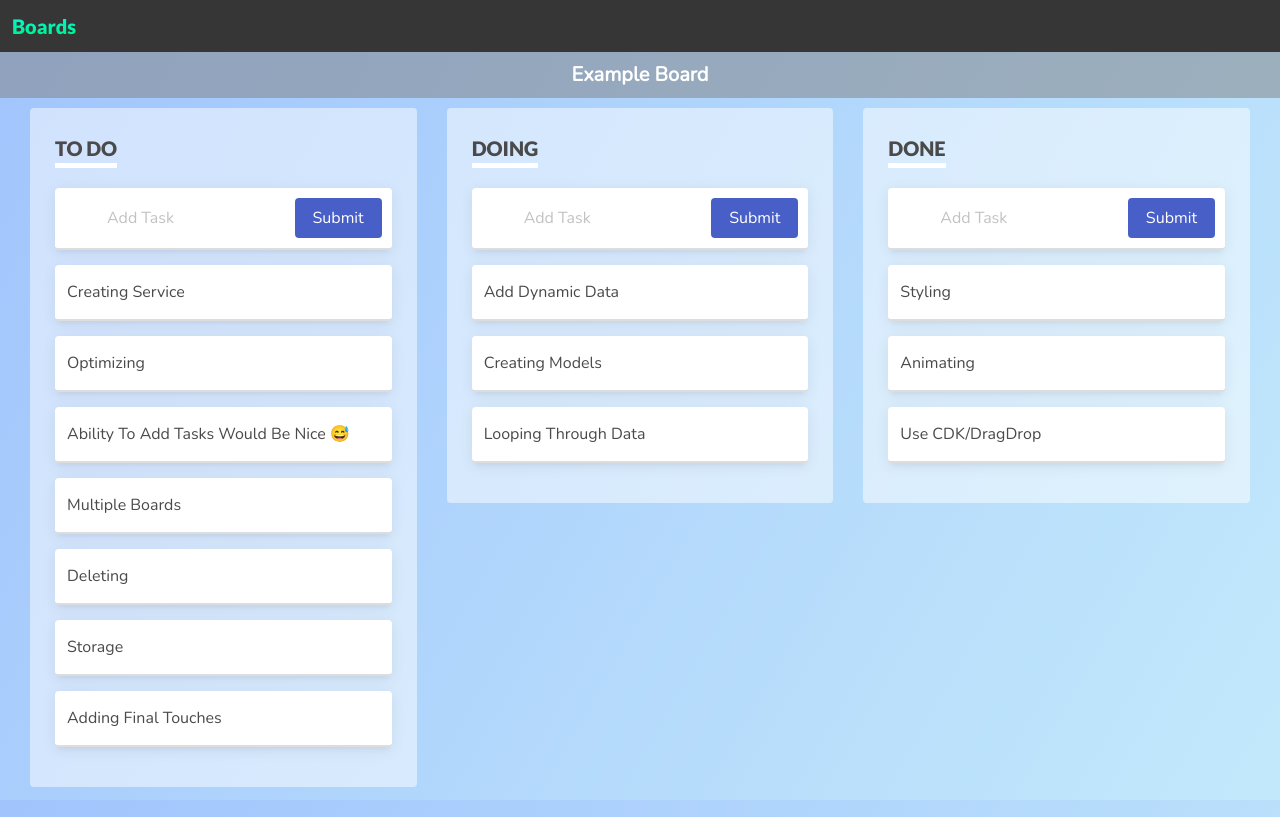
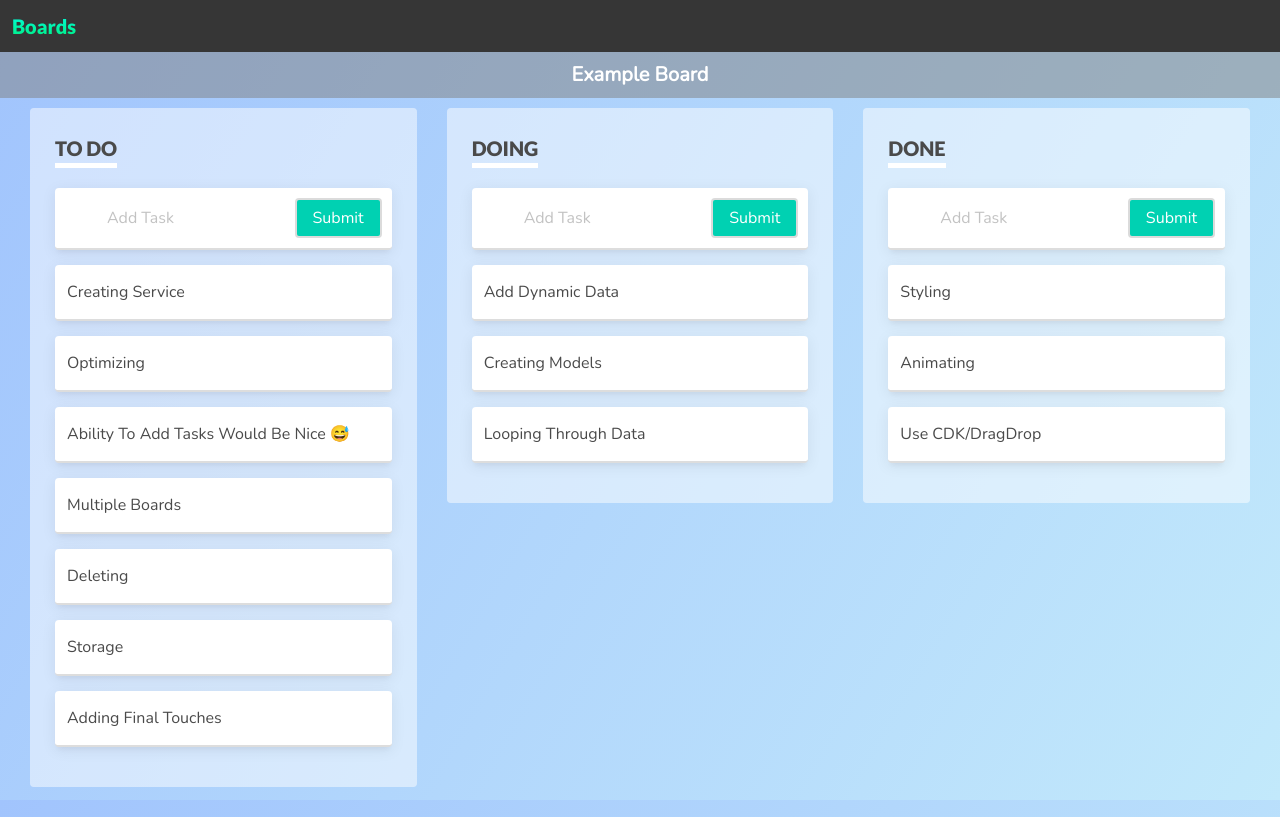
Before and after one commit to MoNouri97/angular-boards, an Angular app: page / in a window 1280 px wide. Built offline with nearby package versions, Linux system fonts and the light colour scheme.

Commit message:
logic done

```diff
--- a/src/app/components/add-task/add-task.component.html
+++ b/src/app/components/add-task/add-task.component.html
@@ -20,7 +20,9 @@
 
   <div class="field">
     <div class="control">
-      <button class="button is-link">Submit</button>
+      <button class="button has-background-primary has-text-white">
+        Submit
+      </button>
     </div>
   </div>
 </form>
--- a/src/app/components/add-task/add-task.component.ts
+++ b/src/app/components/add-task/add-task.component.ts
@@ -1,4 +1,4 @@
-import { Component, OnInit } from "@angular/core";
+import { Component, OnInit, Output, EventEmitter } from "@angular/core";
 import { NgForm } from "@angular/forms";
 
 @Component({
@@ -8,11 +8,13 @@ import { NgForm } from "@angular/forms";
 })
 export class AddTaskComponent implements OnInit {
   task: string;
+  @Output() add = new EventEmitter<string>();
 
   constructor() {}
 
   ngOnInit(): void {}
   onSubmit(form: NgForm): void {
     console.log(form.value);
+    this.add.emit(form.value.task);
   }
 }
--- a/src/app/components/board/board.component.html
+++ b/src/app/components/board/board.component.html
@@ -5,7 +5,10 @@
 
   <div class="board-wrapper">
     <div class="board-columns" cdkDropListGroup>
-      <div *ngFor="let column of board.columns" class="board-column">
+      <div
+        *ngFor="let column of board.columns; index as i"
+        class="board-column"
+      >
         <div class="column-title">
           {{ column.title }}
         </div>
@@ -15,7 +18,7 @@
           [cdkDropListData]="column.tasks"
           (cdkDropListDropped)="drop($event)"
         >
-          <app-add-task></app-add-task>
+          <app-add-task (add)="onAddTask($event, i)"></app-add-task>
           <app-task *ngFor="let item of column.tasks" cdkDrag [task]="item">
           </app-task>
         </div>
--- a/src/app/components/board/board.component.scss
+++ b/src/app/components/board/board.component.scss
@@ -33,7 +33,7 @@
   .board-wrapper {
     display: flex;
     flex-grow: 1;
-    overflow-x: auto;
+    // overflow-x: auto;
 
     .board-columns {
       display: flex;
--- a/src/app/components/board/board.component.ts
+++ b/src/app/components/board/board.component.ts
@@ -6,6 +6,7 @@ import {
   transferArrayItem,
 } from "@angular/cdk/drag-drop";
 import { BoardsService } from "src/app/services/boards.service";
+import { Column } from "src/app/models/column.model";
 
 @Component({
   selector: "app-board",
@@ -36,4 +37,8 @@ export class BoardComponent implements OnInit {
     console.log(this.board);
     this.service.updateStorage();
   }
+
+  onAddTask(task: string, column: number): void {
+    this.service.addTask(task, this.board.id, column);
+  }
 }
--- a/src/app/services/boards.service.ts
+++ b/src/app/services/boards.service.ts
@@ -48,4 +48,8 @@ export class BoardsService {
     const board: Board = this.boards.filter((b) => b.id == id)[0];
     return board;
   }
+
+  addTask(task: string, boardId: number, column: number) {
+    const b = this.getBoard(boardId).columns[column].tasks.splice(0, 0, task);
+  }
 }
```
